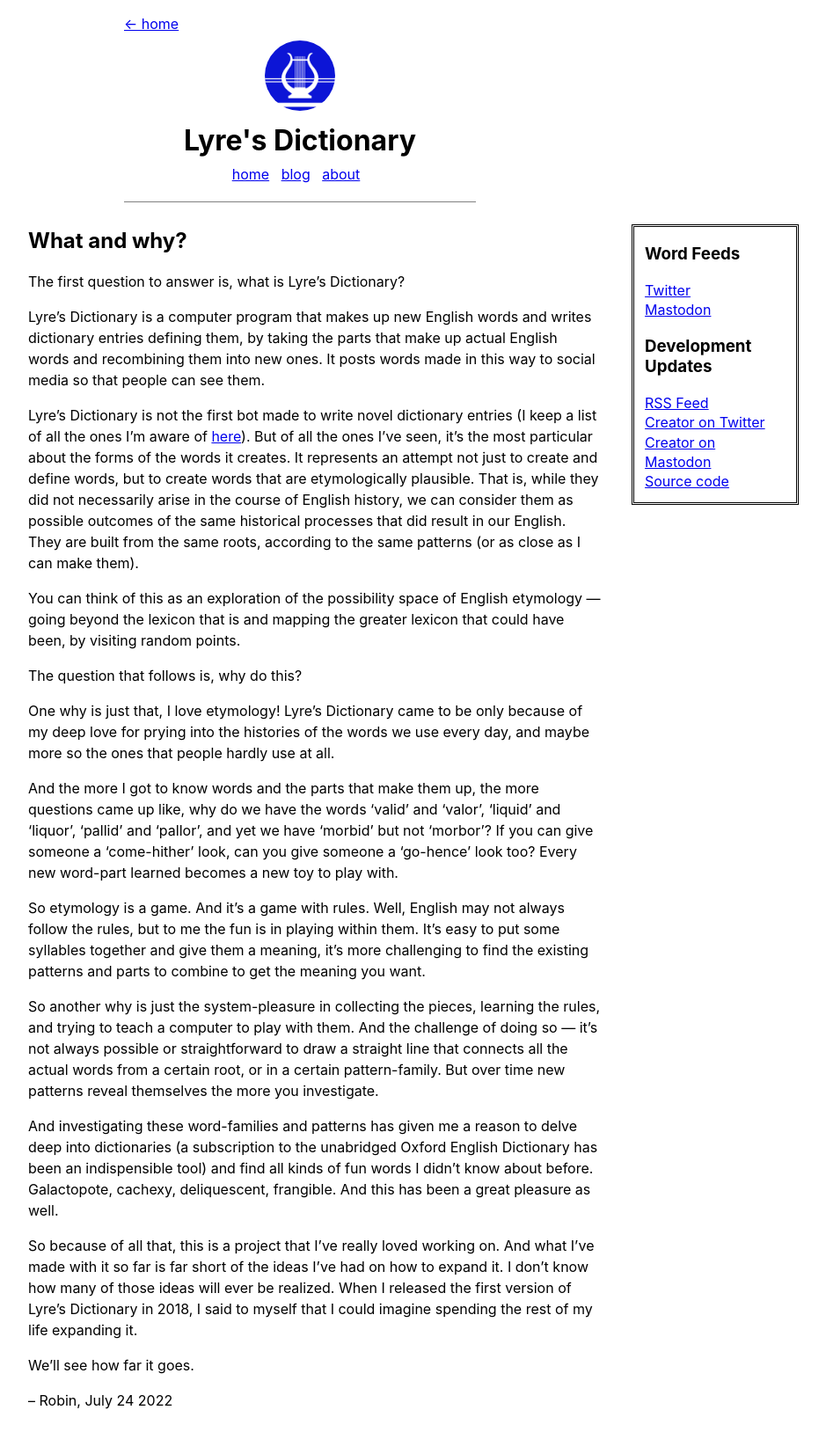
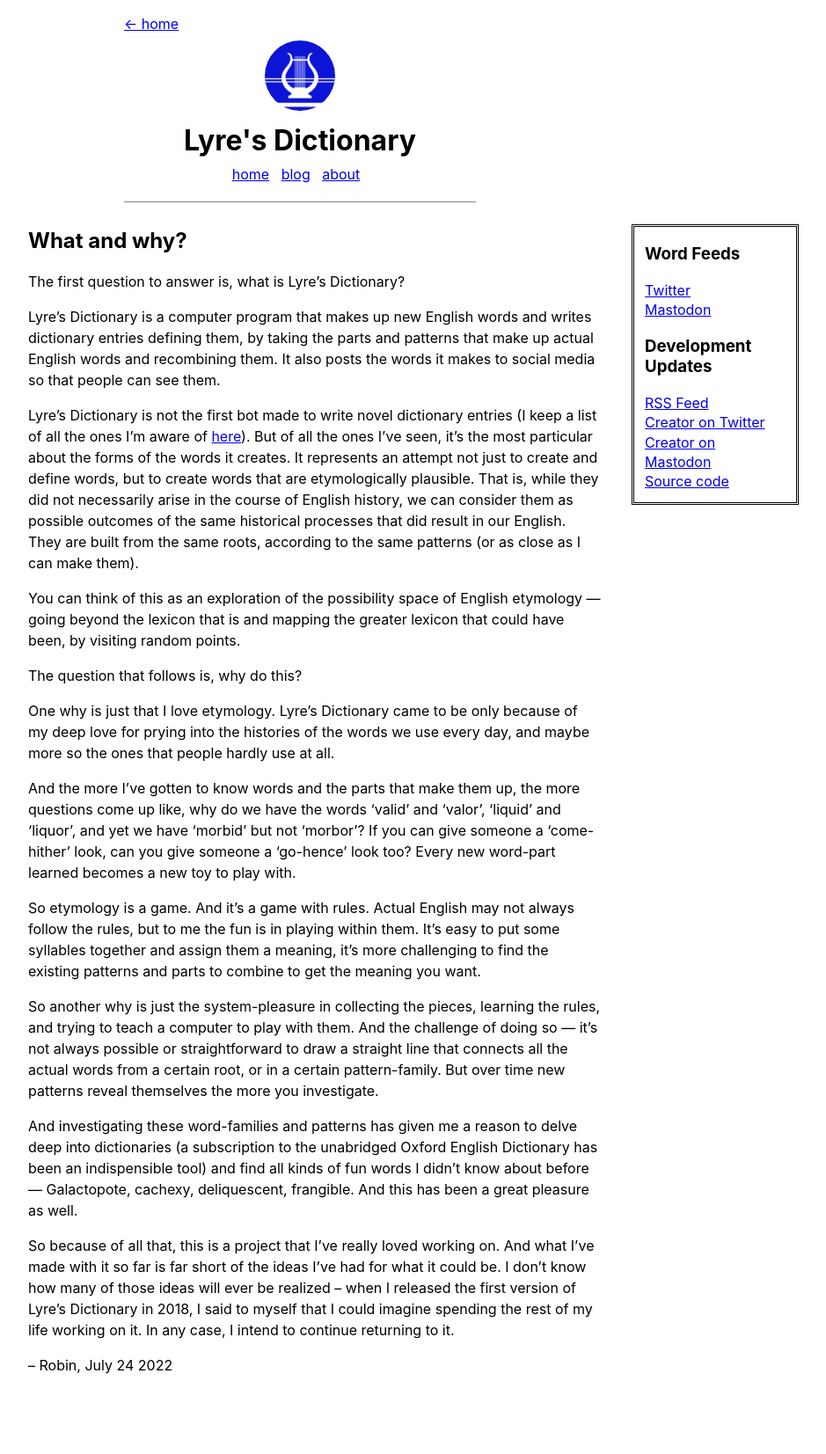
Before and after one commit to inthescales/lyre-site, a Jekyll site: the page built from blog/_posts/2022-7-24-what-is-lyres-dictionary.md, in a window 1280 px wide. Shown: the whole page at 88% size, without its empty margins (299-1238 px from the left). Built offline with Jekyll 4.4.1, drawn with Linux system fonts in a browser that asks for light colours; after the commit the page ends 1613 px from its top, so only the background shows below that.

Commit message:
Edit blog posts

```diff
--- a/blog/_posts/2022-7-24-what-is-lyres-dictionary.md
+++ b/blog/_posts/2022-7-24-what-is-lyres-dictionary.md
@@ -7,7 +7,7 @@ tags: what why
 
 The first question to answer is, what is Lyre's Dictionary?
 
-Lyre's Dictionary is a computer program that makes up new English words and writes dictionary entries defining them, by taking the parts that make up actual English words and recombining them into new ones. It posts words made in this way to social media so that people can see them.
+Lyre's Dictionary is a computer program that makes up new English words and writes dictionary entries defining them, by taking the parts and patterns that make up actual English words and recombining them. It also posts the words it makes to social media so that people can see them.
 
 Lyre's Dictionary is not the first bot made to write novel dictionary entries (I keep
 a list of all the ones I'm aware of [here](http://www.inthescales.com/pages/generative-dictionaries/)). But of all the ones I've seen, it's the most particular about the forms of the words it creates. It represents an attempt not just to create and define words, but to create words that are etymologically plausible. That is, while they did not necessarily arise in the course of English history, we can consider them as possible outcomes of the same historical processes that did result in our English. They are built from the same roots, according to the same patterns (or as close as I can make them).
@@ -16,18 +16,16 @@ You can think of this as an exploration of the possibility space of English etym
 
 The question that follows is, why do this?
 
-One why is just that, I love etymology! Lyre's Dictionary came to be only because of my deep love for prying into the histories of the words we use every day, and maybe more so the ones that people hardly use at all.
+One why is just that I love etymology. Lyre's Dictionary came to be only because of my deep love for prying into the histories of the words we use every day, and maybe more so the ones that people hardly use at all.
 
-And the more I got to know words and the parts that make them up, the more questions came up like, why do we have the words 'valid' and 'valor', 'liquid' and 'liquor', 'pallid' and 'pallor', and yet we have 'morbid' but not 'morbor'? If you can give someone a 'come-hither' look, can you give someone a 'go-hence' look too? Every new word-part learned becomes a new toy to play with.
+And the more I've gotten to know words and the parts that make them up, the more questions come up like, why do we have the words 'valid' and 'valor', 'liquid' and 'liquor', and yet we have 'morbid' but not 'morbor'? If you can give someone a 'come-hither' look, can you give someone a 'go-hence' look too? Every new word-part learned becomes a new toy to play with.
 
-So etymology is a game. And it's a game with rules. Well, English may not always follow the rules, but to me the fun is in playing within them. It's easy to put some syllables together and give them a meaning, it's more challenging to find the existing patterns and parts to combine to get the meaning you want.
+So etymology is a game. And it's a game with rules. Actual English may not always follow the rules, but to me the fun is in playing within them. It's easy to put some syllables together and assign them a meaning, it's more challenging to find the existing patterns and parts to combine to get the meaning you want.
 
 So another why is just the system-pleasure in collecting the pieces, learning the rules, and trying to teach a computer to play with them. And the challenge of doing so — it's not always possible or straightforward to draw a straight line that connects all the actual words from a certain root, or in a certain pattern-family. But over time new patterns reveal themselves the more you investigate.
 
-And investigating these word-families and patterns has given me a reason to delve deep into dictionaries (a subscription to the unabridged Oxford English Dictionary has been an indispensible tool) and find all kinds of fun words I didn't know about before. Galactopote, cachexy, deliquescent, frangible. And this has been a great pleasure as well.
+And investigating these word-families and patterns has given me a reason to delve deep into dictionaries (a subscription to the unabridged Oxford English Dictionary has been an indispensible tool) and find all kinds of fun words I didn't know about before — Galactopote, cachexy, deliquescent, frangible. And this has been a great pleasure as well.
 
-So because of all that, this is a project that I've really loved working on. And what I've made with it so far is far short of the ideas I've had on how to expand it. I don't know how many of those ideas will ever be realized. When I released the first version of Lyre's Dictionary in 2018, I said to myself that I could imagine spending the rest of my life expanding it.
-
-We'll see how far it goes.
+So because of all that, this is a project that I've really loved working on. And what I've made with it so far is far short of the ideas I've had for what it could be. I don't know how many of those ideas will ever be realized – when I released the first version of Lyre's Dictionary in 2018, I said to myself that I could imagine spending the rest of my life working on it. In any case, I intend to continue returning to it.
 
 – Robin, July 24 2022
```
Also changed, not shown: blog/_posts/2022-6-22-introduction.md (+4 -6 lines).
